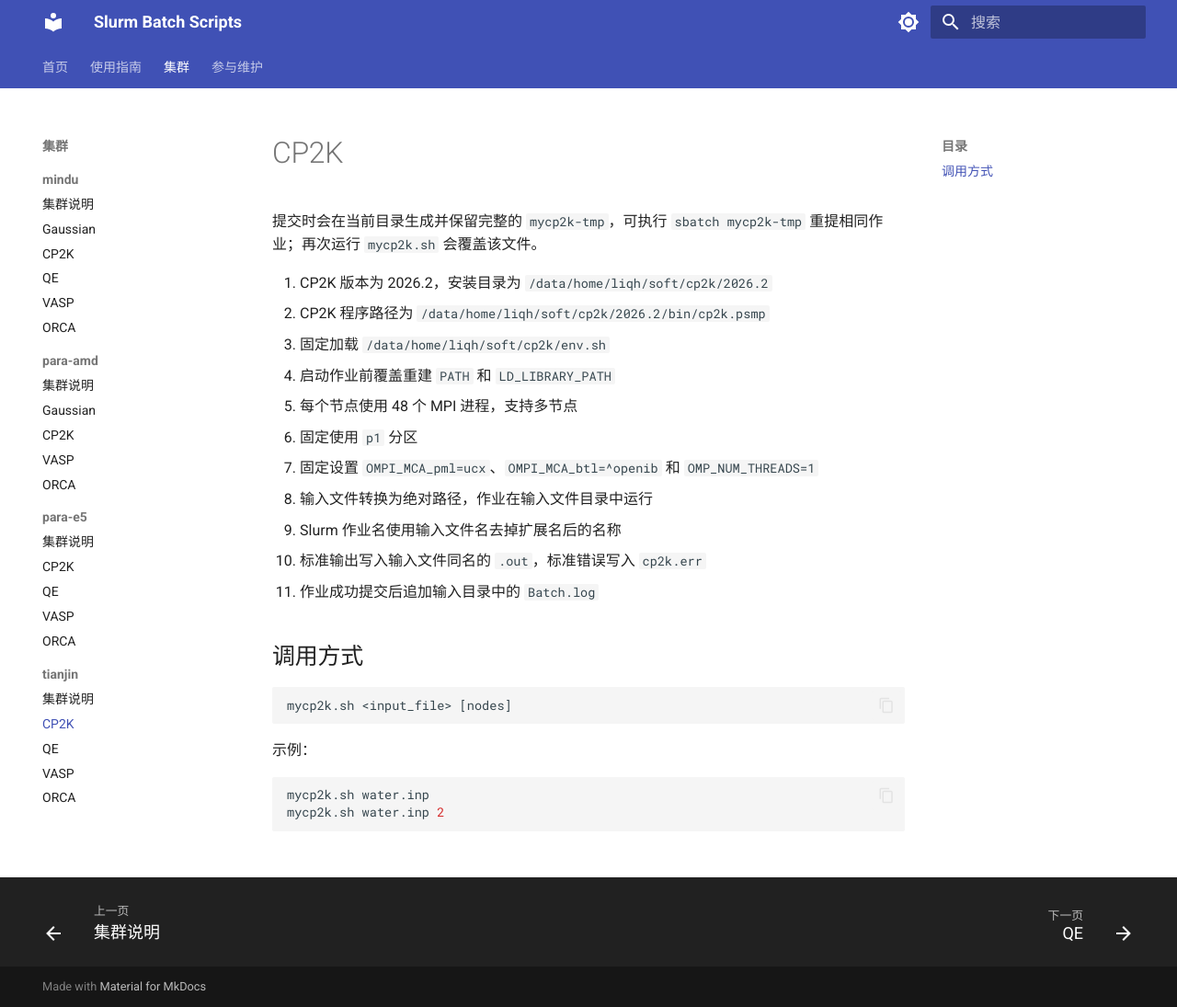
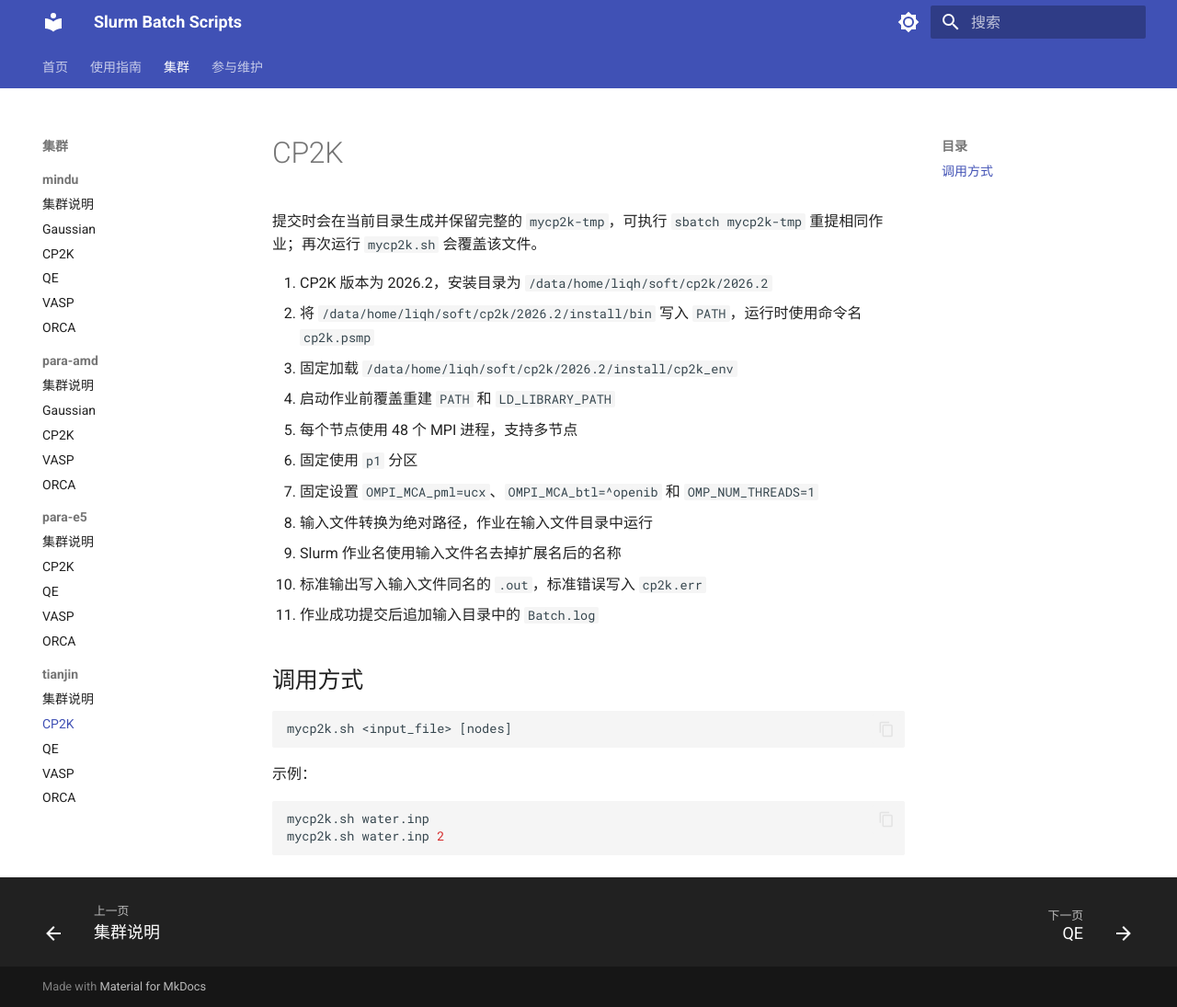
Before and after one commit to wxia529/slurm-batch-scripts, an MkDocs documentation site: the page built from docs/clusters/tianjin/cp2k.md, in a window 1280 px wide and 1095 px high. Shown: the whole window at 92% size. Built offline with MkDocs 1.6.1 and Material for MkDocs 9.7.7, drawn with Linux system fonts in a browser that asks for light colours.

Commit message:
fix: run CP2K through environment PATH

```diff
--- a/docs/clusters/tianjin/cp2k.md
+++ b/docs/clusters/tianjin/cp2k.md
@@ -3,8 +3,8 @@
 提交时会在当前目录生成并保留完整的 `mycp2k-tmp`，可执行 `sbatch mycp2k-tmp` 重提相同作业；再次运行 `mycp2k.sh` 会覆盖该文件。
 
 1. CP2K 版本为 2026.2，安装目录为 `/data/home/liqh/soft/cp2k/2026.2`
-2. CP2K 程序路径为 `/data/home/liqh/soft/cp2k/2026.2/bin/cp2k.psmp`
-3. 固定加载 `/data/home/liqh/soft/cp2k/env.sh`
+2. 将 `/data/home/liqh/soft/cp2k/2026.2/install/bin` 写入 `PATH`，运行时使用命令名 `cp2k.psmp`
+3. 固定加载 `/data/home/liqh/soft/cp2k/2026.2/install/cp2k_env`
 4. 启动作业前覆盖重建 `PATH` 和 `LD_LIBRARY_PATH`
 5. 每个节点使用 48 个 MPI 进程，支持多节点
 6. 固定使用 `p1` 分区
```
Also changed, not shown: docs/clusters/mindu/cp2k.md (+1 -1 lines), docs/clusters/para-amd/cp2k.md (+1 -1 lines), docs/clusters/para-e5/cp2k.md (+1 -1 lines), 4 other files.
